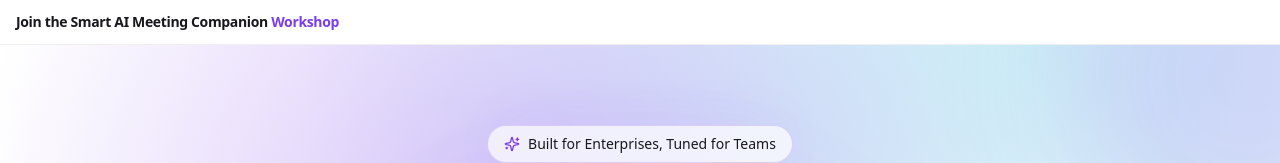
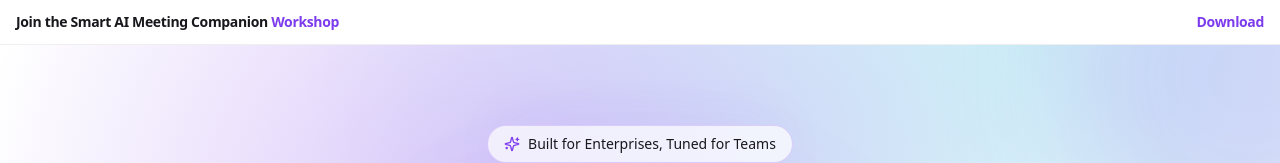
Before and after one commit to svenmalvik/vissper, a React (Vite) app: page / in a window 1280 px wide. Shown: the top 163 px of the page. Built offline with nearby package versions, Linux system fonts and the light colour scheme; the HTML template or start-up script is replaced by a standard one.

Commit message:
Add download link to main page header
Users can now navigate to the download page directly from the main landing page.

🤖 Generated with [Claude Code](https://claude.com/claude-code)

Co-Authored-By: Claude Sonnet 4.5 <noreply@anthropic.com>

```diff
--- a/src/pages/Index.tsx
+++ b/src/pages/Index.tsx
@@ -16,6 +16,9 @@ const Index = () => {
           <Link to="/workshop" className="font-semibold tracking-tight text-foreground hover:text-primary transition-colors">
             Join the Smart AI Meeting Companion <span className="text-primary">Workshop</span>
           </Link>
+          <Link to="/download" className="font-semibold tracking-tight text-foreground hover:text-primary transition-colors">
+            <span className="text-primary">Download</span>
+          </Link>
         </div>
       </div>
       <HeroSection />
```
